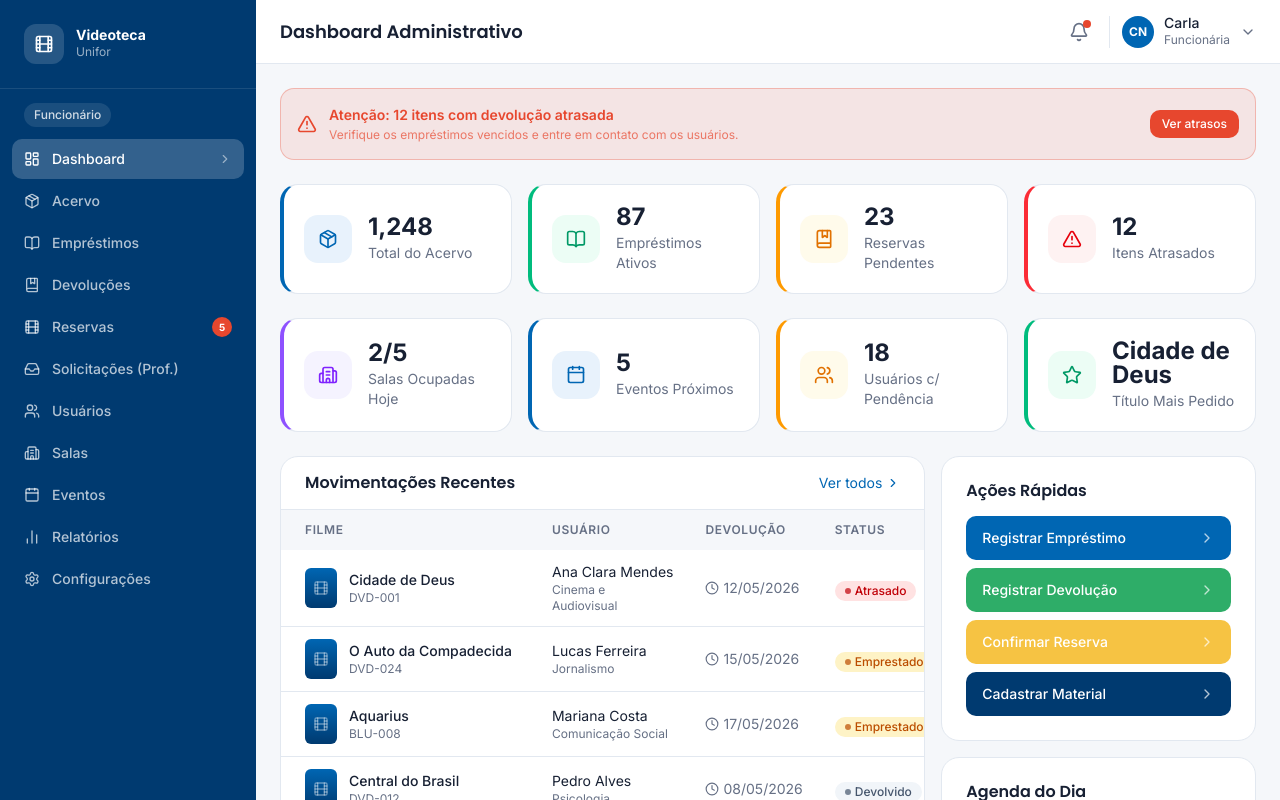
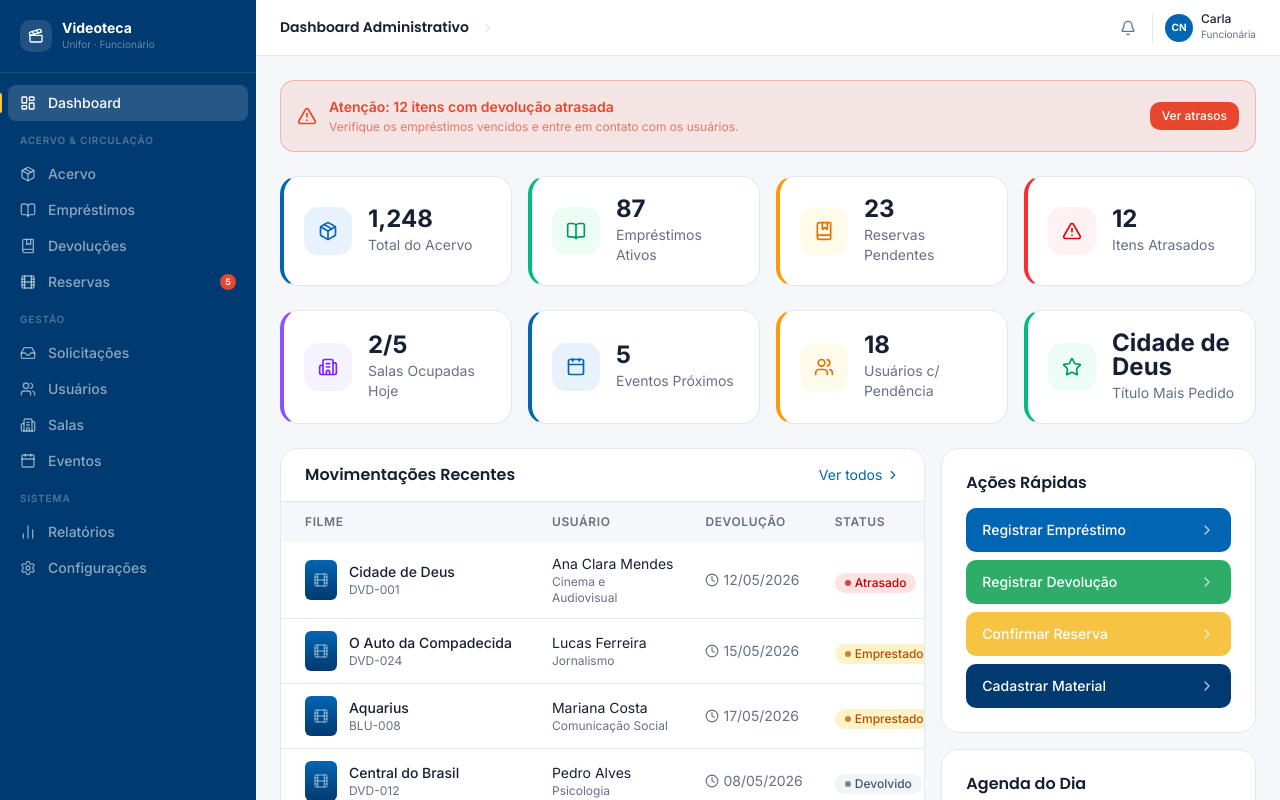
Before and after one commit to GustavoQ-Mateus/VideoTeca, a Next.js app in the folder videoteca-front/: page /funcionario in a window 1280 px wide. Shown: the top 800 px of the page. Built offline with nearby package versions, Linux system fonts and the light colour scheme.

Commit message:
refactor: sidebar agrupado, topbar e nav mobile

```diff
--- a/videoteca-front/src/components/layout/MobileBottomNav.tsx
+++ b/videoteca-front/src/components/layout/MobileBottomNav.tsx
@@ -1,27 +1,30 @@
 "use client";
 import Link from "next/link";
 import { usePathname } from "next/navigation";
-import { LayoutDashboard, Film, BookMarked, User, Package, BookOpen, Building2, Settings } from "lucide-react";
+import {
+  LayoutDashboard, Film, BookMarked, User,
+  Package, BookOpen, Building2, Settings,
+} from "lucide-react";
 import { cn } from "@/lib/utils";
 
 const MOBILE: Record<"aluno" | "professor" | "funcionario", { href: string; label: string; icon: React.ElementType }[]> = {
   aluno: [
-    { href: "/aluno", label: "Início", icon: LayoutDashboard },
-    { href: "/aluno/catalogo", label: "Catálogo", icon: Film },
-    { href: "/aluno/reservas", label: "Reservas", icon: BookMarked },
-    { href: "/aluno/perfil", label: "Perfil", icon: User },
+    { href: "/aluno",           label: "Início",   icon: LayoutDashboard },
+    { href: "/aluno/catalogo",  label: "Catálogo", icon: Film },
+    { href: "/aluno/reservas",  label: "Reservas", icon: BookMarked },
+    { href: "/aluno/perfil",    label: "Perfil",   icon: User },
   ],
   professor: [
-    { href: "/professor", label: "Início", icon: LayoutDashboard },
-    { href: "/professor/solicitar-filme", label: "Filme", icon: Film },
-    { href: "/professor/solicitar-sala", label: "Sala", icon: Building2 },
-    { href: "/professor/perfil", label: "Perfil", icon: User },
+    { href: "/professor",                  label: "Início", icon: LayoutDashboard },
+    { href: "/professor/solicitar-filme",  label: "Filme",  icon: Film },
+    { href: "/professor/solicitar-sala",   label: "Sala",   icon: Building2 },
+    { href: "/professor/perfil",           label: "Perfil", icon: User },
   ],
   funcionario: [
-    { href: "/funcionario", label: "Início", icon: LayoutDashboard },
-    { href: "/funcionario/acervo", label: "Acervo", icon: Package },
+    { href: "/funcionario",             label: "Início",   icon: LayoutDashboard },
+    { href: "/funcionario/acervo",      label: "Acervo",   icon: Package },
     { href: "/funcionario/emprestimos", label: "Emprést.", icon: BookOpen },
-    { href: "/funcionario/configuracoes", label: "Ajustes", icon: Settings },
+    { href: "/funcionario/configuracoes", label: "Config.", icon: Settings },
   ],
 };
 
@@ -31,23 +34,32 @@ export function MobileBottomNav({ role }: { role: "aluno" | "professor" | "funci
 
   return (
     <nav
-      className="lg:hidden fixed bottom-0 inset-x-0 z-30 bg-white border-t border-[#E2E8F0] px-2 pt-2 pb-[max(0.5rem,env(safe-area-inset-bottom))] flex justify-around shadow-[0_-4px_20px_rgba(23,32,51,0.06)]"
-      aria-label="Navegação principal mobile"
+      className="lg:hidden fixed bottom-0 inset-x-0 z-30 bg-white border-t border-[#E2E8F0] flex justify-around px-2 pt-1.5 pb-[max(0.375rem,env(safe-area-inset-bottom))]"
+      aria-label="Navegação principal"
+      style={{ boxShadow: "0 -4px 16px rgba(23,32,51,0.06)" }}
     >
-      {items.map((item) => {
+      {items.map(item => {
         const active = pathname === item.href || pathname.startsWith(`${item.href}/`);
         return (
           <Link
             key={item.href}
             href={item.href}
+            aria-current={active ? "page" : undefined}
             className={cn(
-              "flex flex-col items-center gap-0.5 py-1 px-2 rounded-[12px] min-w-0 flex-1 max-w-[5.5rem] transition-colors duration-200",
-              active ? "text-[#0066B3]" : "text-[#667085] hover:text-[#172033]"
+              "flex flex-col items-center gap-0.5 py-1.5 px-2 rounded-[10px] flex-1 max-w-[5rem] min-w-0 transition-colors duration-150",
+              active ? "text-[#0066B3]" : "text-[#98A2B3] hover:text-[#667085]"
             )}
-            aria-current={active ? "page" : undefined}
           >
-            <item.icon className="w-5 h-5 flex-shrink-0" aria-hidden />
-            <span className="text-[10px] font-medium truncate w-full text-center">{item.label}</span>
+            <item.icon
+              className={cn("w-5 h-5 flex-shrink-0 transition-transform duration-150", active && "scale-110")}
+              aria-hidden
+            />
+            <span className="text-[9px] font-medium truncate w-full text-center leading-none">
+              {item.label}
+            </span>
+            {active && (
+              <span className="absolute bottom-0 w-4 h-0.5 bg-[#0066B3] rounded-full" aria-hidden />
+            )}
           </Link>
         );
       })}
--- a/videoteca-front/src/components/layout/Sidebar.tsx
+++ b/videoteca-front/src/components/layout/Sidebar.tsx
@@ -4,8 +4,9 @@ import { usePathname } from "next/navigation";
 import { cn } from "@/lib/utils";
 import {
   LayoutDashboard, Film, BookOpen, Calendar, Star, Bell,
-  User, Settings, LogOut, ChevronRight, BookMarked, Users,
+  User, Settings, LogOut, BookMarked, Users,
   Building2, ClipboardList, BarChart2, Package, Inbox,
+  Clapperboard,
 } from "lucide-react";
 
 interface NavItem {
@@ -18,116 +19,187 @@ interface NavItem {
 interface SidebarProps {
   role: "aluno" | "professor" | "funcionario";
   onNavigate?: () => void;
+  user?: { name: string; id?: string };
 }
 
-const NAV_ITEMS: Record<string, NavItem[]> = {
+const NAV: Record<string, { section?: string; items: NavItem[] }[]> = {
   aluno: [
-    { label: "Dashboard", href: "/aluno", icon: LayoutDashboard },
-    { label: "Catálogo", href: "/aluno/catalogo", icon: Film },
-    { label: "Minhas Reservas", href: "/aluno/reservas", icon: BookMarked, badge: 2 },
-    { label: "Empréstimos", href: "/aluno/emprestimos", icon: BookOpen },
-    { label: "Eventos", href: "/aluno/eventos", icon: Calendar },
-    { label: "Favoritos", href: "/aluno/favoritos", icon: Star },
-    { label: "Notificações", href: "/aluno/notificacoes", icon: Bell, badge: 3 },
-    { label: "Perfil", href: "/aluno/perfil", icon: User },
+    {
+      items: [
+        { label: "Dashboard",       href: "/aluno",              icon: LayoutDashboard },
+        { label: "Catálogo",        href: "/aluno/catalogo",     icon: Film },
+        { label: "Minhas Reservas", href: "/aluno/reservas",     icon: BookMarked, badge: 2 },
+        { label: "Empréstimos",     href: "/aluno/emprestimos",  icon: BookOpen },
+      ],
+    },
+    {
+      section: "Cultura",
+      items: [
+        { label: "Eventos",         href: "/aluno/eventos",      icon: Calendar },
+        { label: "Favoritos",       href: "/aluno/favoritos",    icon: Star },
+      ],
+    },
+    {
+      section: "Conta",
+      items: [
+        { label: "Notificações",    href: "/aluno/notificacoes", icon: Bell, badge: 3 },
+        { label: "Perfil",          href: "/aluno/perfil",       icon: User },
+      ],
+    },
   ],
   professor: [
-    { label: "Dashboard", href: "/professor", icon: LayoutDashboard },
+    {
+      items: [
+        { label: "Dashboard",       href: "/professor",                 icon: LayoutDashboard },
         { label: "Solicitar Filme", href: "/professor/solicitar-filme", icon: Film },
-    { label: "Solicitar Sala", href: "/professor/solicitar-sala", icon: Building2 },
-    { label: "Minhas Solicitações", href: "/professor/solicitacoes", icon: ClipboardList, badge: 1 },
-    { label: "Histórico", href: "/professor/historico", icon: BookOpen },
-    { label: "Perfil", href: "/professor/perfil", icon: User },
+        { label: "Solicitar Sala",  href: "/professor/solicitar-sala",  icon: Building2 },
+        { label: "Solicitações",    href: "/professor/solicitacoes",    icon: ClipboardList, badge: 1 },
+        { label: "Histórico",       href: "/professor/historico",       icon: BookOpen },
+      ],
+    },
+    {
+      section: "Conta",
+      items: [
+        { label: "Perfil",          href: "/professor/perfil",          icon: User },
+      ],
+    },
   ],
   funcionario: [
-    { label: "Dashboard", href: "/funcionario", icon: LayoutDashboard },
-    { label: "Acervo", href: "/funcionario/acervo", icon: Package },
-    { label: "Empréstimos", href: "/funcionario/emprestimos", icon: BookOpen },
-    { label: "Devoluções", href: "/funcionario/devolucoes", icon: BookMarked },
-    { label: "Reservas", href: "/funcionario/reservas", icon: Film, badge: 5 },
-    { label: "Solicitações (Prof.)", href: "/funcionario/solicitacoes-professores", icon: Inbox },
-    { label: "Usuários", href: "/funcionario/usuarios", icon: Users },
-    { label: "Salas", href: "/funcionario/salas", icon: Building2 },
-    { label: "Eventos", href: "/funcionario/eventos", icon: Calendar },
-    { label: "Relatórios", href: "/funcionario/relatorios", icon: BarChart2 },
-    { label: "Configurações", href: "/funcionario/configuracoes", icon: Settings },
+    {
+      items: [
+        { label: "Dashboard",    href: "/funcionario",          icon: LayoutDashboard },
+      ],
+    },
+    {
+      section: "Acervo & Circulação",
+      items: [
+        { label: "Acervo",       href: "/funcionario/acervo",            icon: Package },
+        { label: "Empréstimos",  href: "/funcionario/emprestimos",       icon: BookOpen },
+        { label: "Devoluções",   href: "/funcionario/devolucoes",        icon: BookMarked },
+        { label: "Reservas",     href: "/funcionario/reservas",          icon: Film, badge: 5 },
+      ],
+    },
+    {
+      section: "Gestão",
+      items: [
+        { label: "Solicitações", href: "/funcionario/solicitacoes-professores", icon: Inbox },
+        { label: "Usuários",     href: "/funcionario/usuarios",          icon: Users },
+        { label: "Salas",        href: "/funcionario/salas",             icon: Building2 },
+        { label: "Eventos",      href: "/funcionario/eventos",           icon: Calendar },
+      ],
+    },
+    {
+      section: "Sistema",
+      items: [
+        { label: "Relatórios",   href: "/funcionario/relatorios",        icon: BarChart2 },
+        { label: "Configurações",href: "/funcionario/configuracoes",     icon: Settings },
+      ],
+    },
   ],
 };
 
-const ROLE_LABELS = { aluno: "Aluno", professor: "Professor", funcionario: "Funcionário" };
+const ROLE_LABELS = {
+  aluno:       "Aluno",
+  professor:   "Professor",
+  funcionario: "Funcionário",
+};
 
-export function Sidebar({ role, onNavigate }: SidebarProps) {
+export function Sidebar({ role, onNavigate, user }: SidebarProps) {
   const pathname = usePathname();
-  const items = NAV_ITEMS[role];
+  const sections = NAV[role];
+
+  function isActive(href: string) {
+    const roots = ["/aluno", "/professor", "/funcionario"];
+    return roots.includes(href)
+      ? pathname === href
+      : pathname === href || pathname.startsWith(`${href}/`);
+  }
 
   return (
-    <aside className="w-64 min-h-screen h-full bg-[#003A70] flex flex-col text-white flex-shrink-0 shadow-xl lg:shadow-none">
-      {/* Logo */}
-      <div className="px-6 py-6 border-b border-white/10">
-        <div className="flex items-center gap-3">
-          <div className="w-10 h-10 bg-white/15 rounded-[12px] flex items-center justify-center">
-            <Film className="w-5 h-5 text-white" />
+    <aside className="w-64 min-h-screen h-full bg-[#003A70] flex flex-col text-white flex-shrink-0">
+
+      {/* ── Logo ── */}
+      <div className="px-5 py-5 border-b border-white/10 flex items-center gap-2.5">
+        <div className="w-8 h-8 bg-white/12 rounded-[10px] flex items-center justify-center flex-shrink-0">
+          <Clapperboard className="w-4 h-4 text-white" aria-hidden />
         </div>
         <div>
           <p className="text-sm font-bold text-white leading-none">Videoteca</p>
-            <p className="text-xs text-white/60 mt-0.5">Unifor</p>
-          </div>
+          <p className="text-[10px] text-white/40 mt-0.5">Unifor · {ROLE_LABELS[role]}</p>
         </div>
       </div>
 
-      {/* Role badge */}
-      <div className="px-6 py-3">
-        <span className="inline-block bg-white/10 text-white/80 text-xs font-medium px-2.5 py-1 rounded-full">
-          {ROLE_LABELS[role]}
-        </span>
-      </div>
-
-      {/* Nav */}
-      <nav className="flex-1 px-3 pb-4 overflow-y-auto" aria-label="Menu principal">
-        <ul className="space-y-0.5">
-          {items.map((item) => {
-            const dashboardPaths = ["/aluno", "/professor", "/funcionario"];
-            const isActive = dashboardPaths.includes(item.href)
-              ? pathname === item.href
-              : pathname === item.href || pathname.startsWith(`${item.href}/`);
+      {/* ── Nav ── */}
+      <nav className="flex-1 overflow-y-auto py-3" aria-label="Menu principal">
+        {sections.map((group, gi) => (
+          <div key={gi} className={gi > 0 ? "mt-1" : ""}>
+            {group.section && (
+              <p className="px-5 py-2 text-[10px] font-semibold uppercase tracking-[0.08em] text-white/30">
+                {group.section}
+              </p>
+            )}
+            <ul>
+              {group.items.map(item => {
+                const active = isActive(item.href);
                 return (
-              <li key={item.href}>
+                  <li key={item.href} className="relative">
+                    {active && (
+                      <span
+                        className="absolute left-0 top-1/2 -translate-y-1/2 w-0.5 h-5 rounded-r bg-[#F6C343]"
+                        aria-hidden
+                      />
+                    )}
                     <Link
                       href={item.href}
                       onClick={() => onNavigate?.()}
+                      aria-current={active ? "page" : undefined}
                       className={cn(
-                    "flex items-center gap-3 px-3 py-2.5 rounded-[10px] text-sm font-medium transition-colors duration-150",
+                        "flex items-center gap-3 mx-2 px-3 py-2 rounded-[8px] text-sm font-medium transition-colors duration-150",
                         "focus-visible:outline-none focus-visible:ring-2 focus-visible:ring-white/40",
-                    isActive
-                      ? "bg-white/20 text-white"
-                      : "text-white/70 hover:bg-white/10 hover:text-white"
+                        active
+                          ? "bg-white/15 text-white"
+                          : "text-white/55 hover:bg-white/8 hover:text-white"
                       )}
-                  aria-current={isActive ? "page" : undefined}
                     >
                       <item.icon className="w-4 h-4 flex-shrink-0" aria-hidden />
-                  <span className="flex-1">{item.label}</span>
+                      <span className="flex-1 truncate">{item.label}</span>
                       {item.badge && item.badge > 0 ? (
-                    <span className="w-5 h-5 bg-[#E7472E] text-white text-[10px] font-bold rounded-full flex items-center justify-center">
+                        <span className="w-4 h-4 bg-[#E7472E] text-white text-[9px] font-bold rounded-full flex items-center justify-center flex-shrink-0">
                           {item.badge}
                         </span>
-                  ) : isActive ? (
-                    <ChevronRight className="w-3.5 h-3.5 opacity-50" aria-hidden />
                       ) : null}
                     </Link>
                   </li>
                 );
               })}
             </ul>
+          </div>
+        ))}
       </nav>
 
-      {/* Bottom */}
-      <div className="px-3 pb-6 border-t border-white/10 pt-4">
+      {/* ── User + Logout ── */}
+      <div className="border-t border-white/10 p-3 space-y-0.5">
+        {user && (
+          <div className="flex items-center gap-2.5 px-3 py-2.5 mb-1">
+            <div className="w-7 h-7 rounded-full bg-[#0066B3] flex items-center justify-center text-[10px] font-bold text-white flex-shrink-0">
+              {user.name.split(" ").map(n => n[0]).slice(0, 2).join("")}
+            </div>
+            <div className="min-w-0">
+              <p className="text-xs font-medium text-white/85 truncate leading-none">
+                {user.name.split(" ").slice(0, 2).join(" ")}
+              </p>
+              {user.id && (
+                <p className="text-[10px] text-white/35 mt-0.5">{user.id}</p>
+              )}
+            </div>
+          </div>
+        )}
         <Link
           href="/login"
-          className="flex items-center gap-3 px-3 py-2.5 rounded-[10px] text-sm text-white/60 hover:bg-white/10 hover:text-white transition-colors duration-150"
+          className="flex items-center gap-3 mx-0 px-3 py-2 rounded-[8px] text-sm text-white/45 hover:bg-white/8 hover:text-white transition-colors duration-150 focus-visible:outline-none focus-visible:ring-2 focus-visible:ring-white/40"
         >
           <LogOut className="w-4 h-4" aria-hidden />
-          <span>Sair</span>
+          Sair
         </Link>
       </div>
     </aside>
--- a/videoteca-front/src/components/layout/TopBar.tsx
+++ b/videoteca-front/src/components/layout/TopBar.tsx
@@ -1,11 +1,10 @@
 "use client";
 import Link from "next/link";
-import { Bell, ChevronDown, Menu } from "lucide-react";
-import { Input } from "@/components/ui/Input";
+import { Bell, Menu, Search, ChevronRight } from "lucide-react";
 
 interface TopBarProps {
   title: string;
-  user?: { name: string; course?: string; avatar?: string };
+  user?: { name: string; course?: string };
   showSearch?: boolean;
   onMenuClick?: () => void;
   profileHref?: string;
@@ -17,60 +16,86 @@ export function TopBar({
   user,
   showSearch,
   onMenuClick,
-  profileHref = "/aluno/perfil",
+  profileHref   = "/aluno/perfil",
   notificationsHref,
 }: TopBarProps) {
-  const initials = user?.name.split(" ").map((n) => n[0]).slice(0, 2).join("") ?? "U";
+  const initials = user?.name.split(" ").map(n => n[0]).slice(0, 2).join("") ?? "U";
+
   return (
-    <header className="h-16 bg-white border-b border-[#E2E8F0] flex items-center px-4 sm:px-6 gap-3 flex-shrink-0">
+    <header className="h-14 bg-white border-b border-[#E2E8F0] flex items-center px-4 sm:px-6 gap-3 flex-shrink-0">
+
+      {/* Mobile menu toggle */}
       <button
         type="button"
-        className="lg:hidden p-2 -ml-2 rounded-[10px] text-[#667085] hover:bg-[#F5F7FA] focus-visible:outline-none focus-visible:ring-2 focus-visible:ring-[#0066B3]"
+        onClick={onMenuClick}
+        className="lg:hidden p-2 -ml-2 rounded-[8px] text-[#667085] hover:bg-[#F5F7FA] focus-visible:outline-none focus-visible:ring-2 focus-visible:ring-[#0066B3] transition-colors"
         aria-label="Abrir menu"
-        onClick={onMenuClick}
       >
         <Menu className="w-5 h-5" />
       </button>
-      <h1 className="text-base sm:text-lg font-semibold text-[#172033] mr-auto truncate">{title}</h1>
+
+      {/* Title */}
+      <h1 className="text-sm font-semibold text-[#172033] truncate">{title}</h1>
+
+      {/* Breadcrumb chevron (visual) */}
+      <ChevronRight className="w-3.5 h-3.5 text-[#E2E8F0] hidden sm:block flex-shrink-0" aria-hidden />
+
+      {/* Search */}
       {showSearch && (
-        <div className="w-72 hidden md:block">
-          <Input isSearch placeholder="Buscar no catálogo..." className="h-9" />
+        <div className="hidden md:flex items-center gap-2 flex-1 max-w-xs ml-1">
+          <div className="relative w-full">
+            <Search className="absolute left-2.5 top-1/2 -translate-y-1/2 w-3.5 h-3.5 text-[#98A2B3]" aria-hidden />
+            <input
+              type="search"
+              placeholder="Buscar no catálogo..."
+              className="w-full h-8 pl-8 pr-3 text-xs rounded-[8px] border border-[#E2E8F0] bg-[#F5F7FA] text-[#172033] placeholder:text-[#98A2B3] focus:outline-none focus:border-[#0066B3] focus:bg-white transition-colors"
+              aria-label="Buscar"
+            />
+          </div>
         </div>
       )}
+
+      <div className="ml-auto flex items-center gap-1">
+        {/* Notifications */}
         {notificationsHref ? (
           <Link
             href={notificationsHref}
-          className="relative w-9 h-9 rounded-full flex items-center justify-center text-[#667085] hover:bg-[#F5F7FA] transition-colors"
+            className="relative w-8 h-8 rounded-[8px] flex items-center justify-center text-[#667085] hover:bg-[#F5F7FA] transition-colors focus-visible:outline-none focus-visible:ring-2 focus-visible:ring-[#0066B3]"
             aria-label="Notificações"
           >
-          <Bell className="w-5 h-5" />
-          <span className="absolute top-1.5 right-1.5 w-2 h-2 bg-[#E7472E] rounded-full" aria-hidden />
+            <Bell className="w-4 h-4" />
+            <span className="absolute top-1 right-1 w-1.5 h-1.5 bg-[#E7472E] rounded-full" aria-hidden />
           </Link>
         ) : (
           <button
             type="button"
-          className="relative w-9 h-9 rounded-full flex items-center justify-center text-[#667085] hover:bg-[#F5F7FA] transition-colors"
+            className="relative w-8 h-8 rounded-[8px] flex items-center justify-center text-[#667085] hover:bg-[#F5F7FA] transition-colors focus-visible:outline-none focus-visible:ring-2 focus-visible:ring-[#0066B3]"
             aria-label="Notificações"
           >
-          <Bell className="w-5 h-5" />
-          <span className="absolute top-1.5 right-1.5 w-2 h-2 bg-[#E7472E] rounded-full" aria-hidden />
+            <Bell className="w-4 h-4" />
           </button>
         )}
+
+        {/* User */}
         {user && (
           <Link
             href={profileHref}
-          className="flex items-center gap-2.5 pl-3 border-l border-[#E2E8F0] hover:opacity-80 transition-opacity min-w-0"
+            className="flex items-center gap-2 pl-3 border-l border-[#E2E8F0] ml-1 hover:opacity-80 transition-opacity focus-visible:outline-none focus-visible:opacity-80 min-w-0"
           >
-          <div className="w-8 h-8 rounded-full bg-[#0066B3] flex items-center justify-center text-white text-xs font-bold flex-shrink-0">
+            <div className="w-7 h-7 rounded-full bg-[#0066B3] flex items-center justify-center text-white text-[10px] font-bold flex-shrink-0">
               {initials}
             </div>
             <div className="hidden sm:block text-left min-w-0">
-            <p className="text-sm font-medium text-[#172033] leading-none truncate">{user.name.split(" ")[0]}</p>
-            {user.course && <p className="text-xs text-[#667085] mt-0.5 truncate">{user.course}</p>}
+              <p className="text-xs font-medium text-[#172033] leading-none truncate">
+                {user.name.split(" ")[0]}
+              </p>
+              {user.course && (
+                <p className="text-[10px] text-[#667085] mt-0.5 truncate">{user.course}</p>
+              )}
             </div>
-          <ChevronDown className="w-4 h-4 text-[#667085] hidden sm:block flex-shrink-0" aria-hidden />
           </Link>
         )}
+      </div>
     </header>
   );
 }
```
Lines whose indentation alone changed are shown as unchanged.
